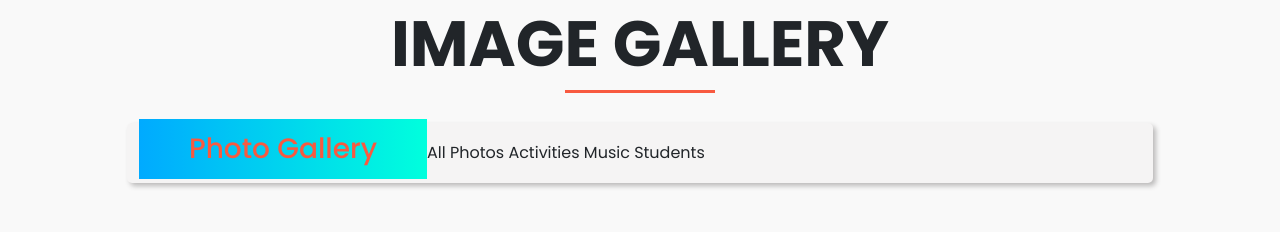
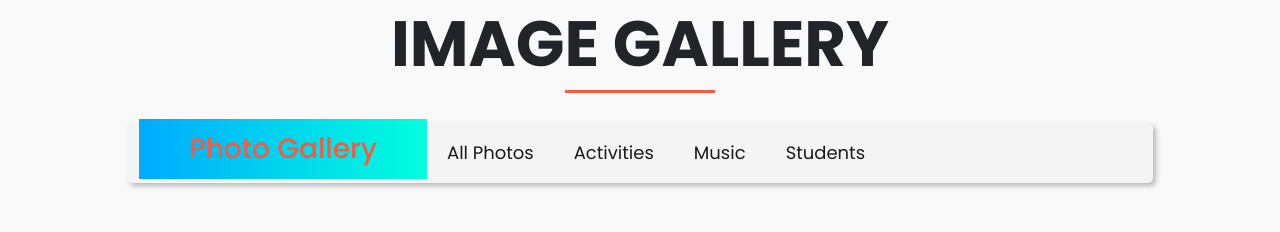
Before and after one commit to chidu100/School-project, a website: page index.html in a window 1280 px wide. Shown: the part 5320-5552 px from the top of the page. Drawn offline with nearby package versions, Linux system fonts and the light colour scheme; grey boxes are pictures that could not be loaded.

Commit message:
made the gallery right

```diff
--- a/index.html
+++ b/index.html
@@ -307,10 +307,10 @@
         <h2 class="display-3 fw-bold mt-5">IMAGE GALLERY</h2>
         <div class="top-content">
           <h3 class="add-back">Photo Gallery</h3>
-          <labelfor="check1">All Photos</label>
-          <labelfor="check2">Activities</label>
-          <labelfor="check3">Music</label>
-          <labelfor="check4">Students</label>
+          <label for="check1">All Photos</label>
+          <label for="check2">Activities</label>
+          <label for="check3">Music</label>
+          <label for="check4">Students</label>
       </div>
       </div>
     </div>
```
